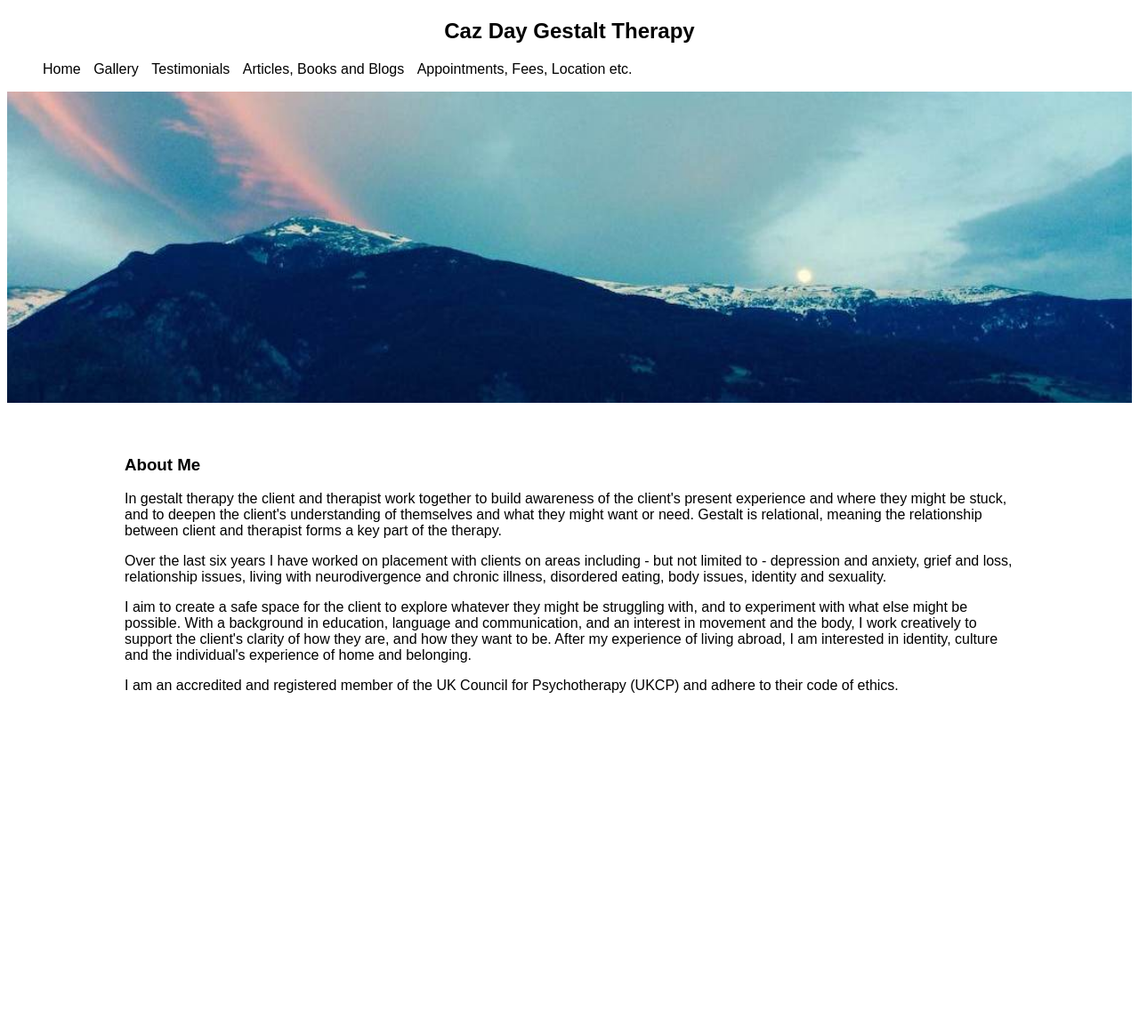
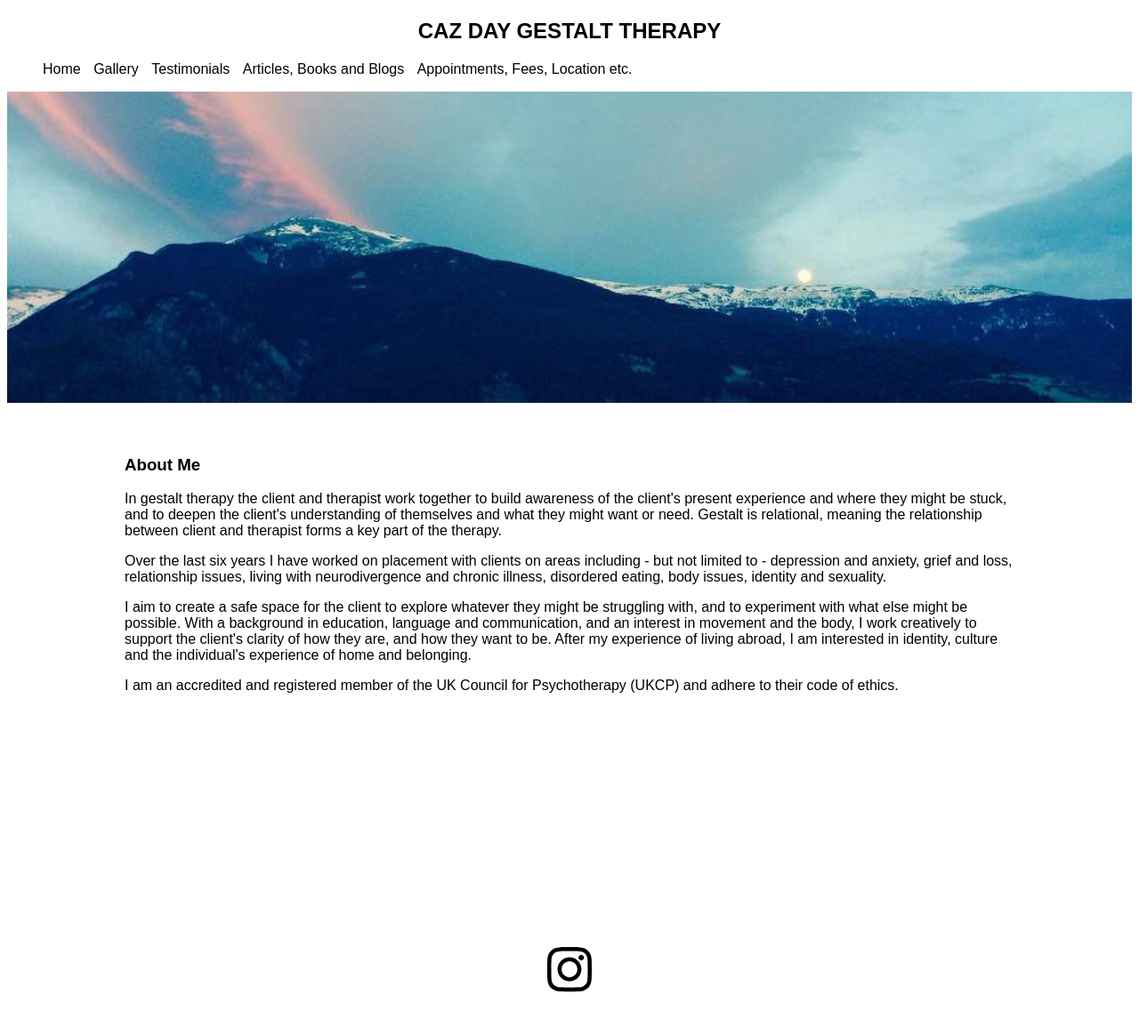
Before and after one commit to Fiona-1981/caz-day-gestalt, a plain HTML site: page index.html in a window 1280 px wide. Shown: the part 465-1621 px from the top of the page at 89% size. Drawn offline with Linux system fonts and the light colour scheme.

Commit message:
Changed business name to capitals

```diff
--- a/css/style.css
+++ b/css/style.css
@@ -26,7 +26,7 @@ body {
 @media only screen and (min-width: 450px) {
   .main-article-index {
     max-width: 1000px;
-    min-height: 750px;
+    min-height: 500px;
     margin: 0 auto;
     padding: 40px;
     /* background-image: url("../images/mountain.jpg");
--- a/index.html
+++ b/index.html
@@ -37,7 +37,7 @@
       </p>
       <a class="no-hover" href="index.html">
       <img src="../images/caz-logo-2.png" alt="Caz's logo">
-      <h2>Caz Day Gestalt Therapy</h2>
+      <h2>CAZ DAY GESTALT THERAPY</h2>
       </a>
       <ul class="menu">
         <li class="menu-item"><a href="index.html">Home</a></li>
--- a/js/header.js
+++ b/js/header.js
@@ -52,7 +52,7 @@ class Header extends HTMLElement {
         <p><a class="menu-item" href="mailto:cdaygestalttherapy@gmail.com">email: cdaygestalttherapy@gmail.com</a></p>
         <a class="no-hover" href="../index.html">
           <img src="../images/caz-logo-2.png" alt="Caz's logo">
-          <h2>Caz Day Gestalt Therapy</h2>
+          <h2>CAZ DAY GESTALT THERAPY</h2>
         </a>
         <ul class="menu">
           <li class="menu-item"><a href="../index.html">Home</a></li>
```
